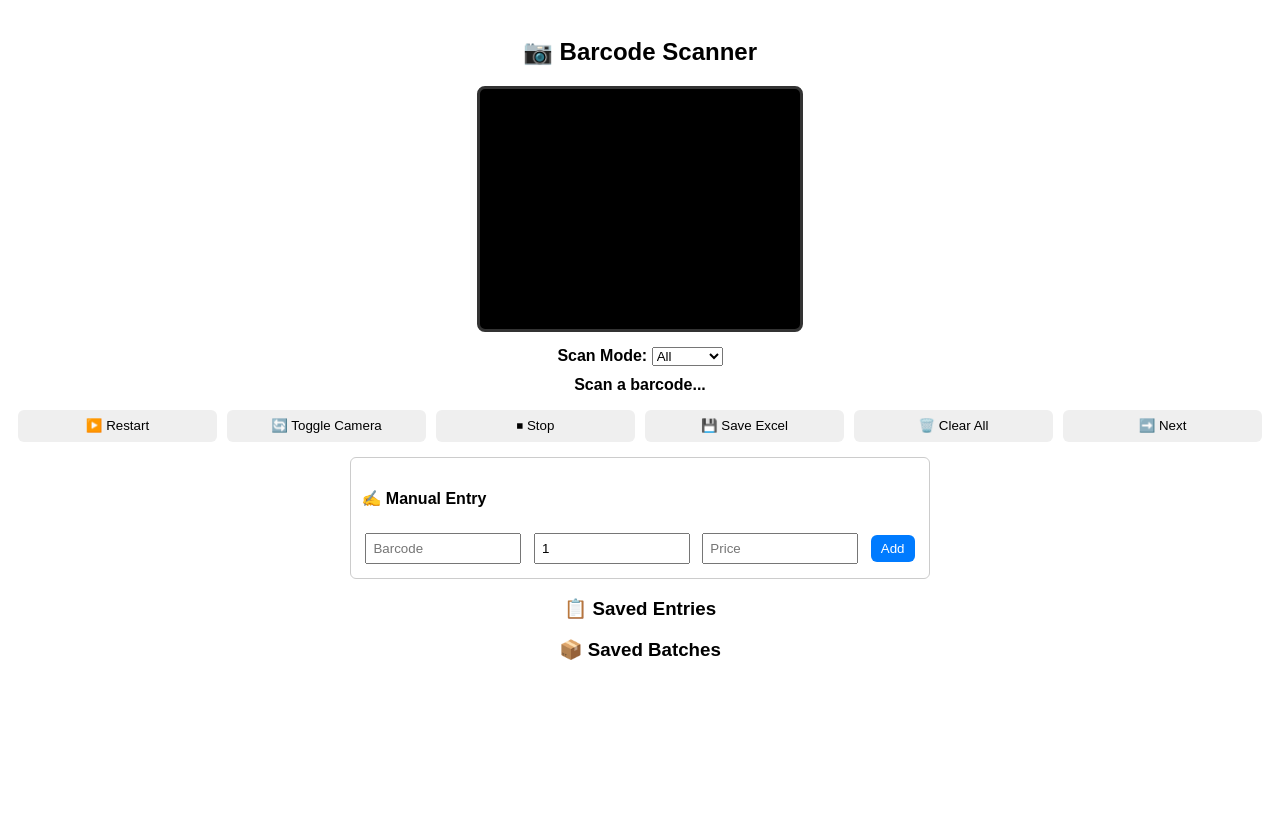
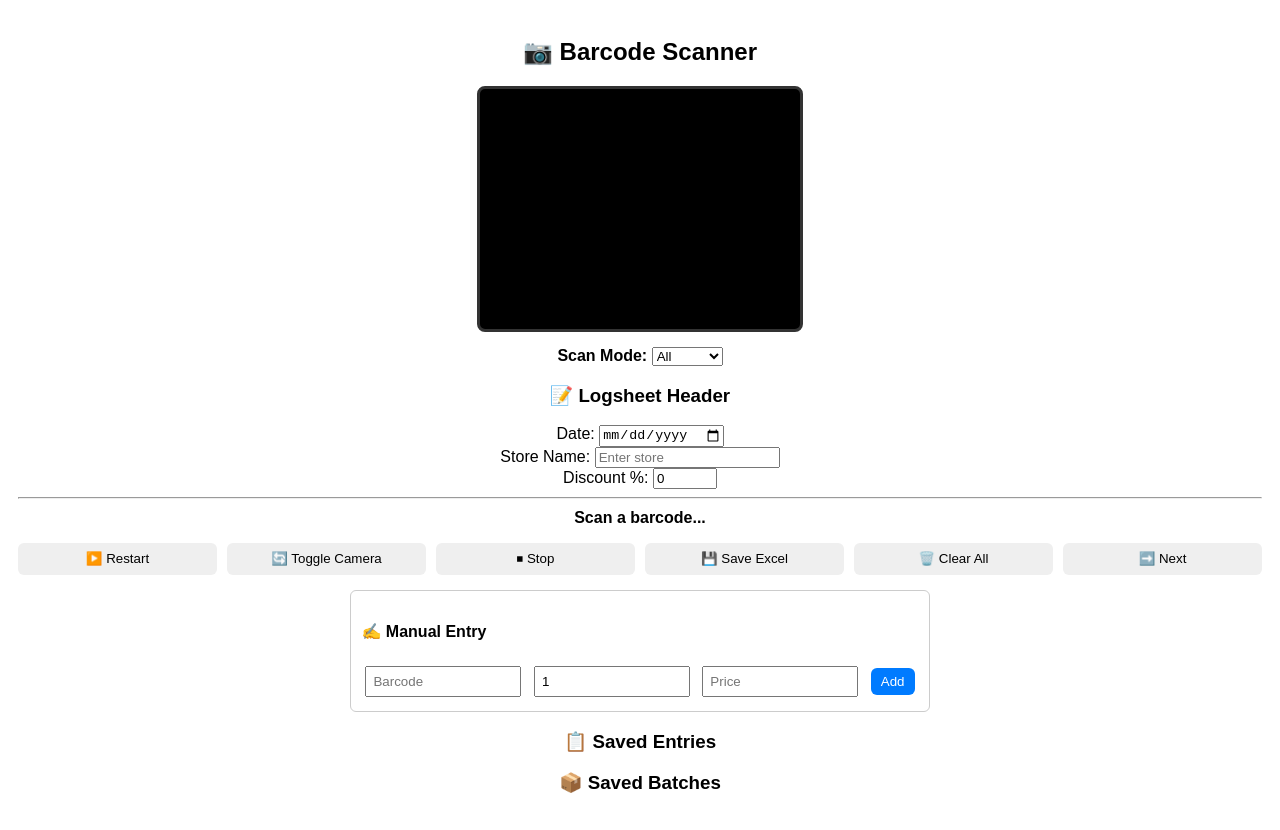
Before and after one commit to chad1991/scan-code, a plain HTML site: page index.html in a window 1280 px wide. Before the commit the page ends 800 px from the top, so only its background shows below. Drawn offline with Linux system fonts and the light colour scheme.

Commit message:
Update index.html

```diff
--- a/index.html
+++ b/index.html
@@ -52,6 +52,17 @@
       <option value="all" selected>All</option>
     </select>
   </div>
+  <div id="headerInclude"></div>
+
+<script>
+  fetch("header.html")
+    .then(res => res.text())
+    .then(data => {
+      document.getElementById("headerInclude").innerHTML = data;
+      loadHeaderFromStorage();
+    });
+</script>
+
 
   <p id="result">Scan a barcode...</p>
 
```
